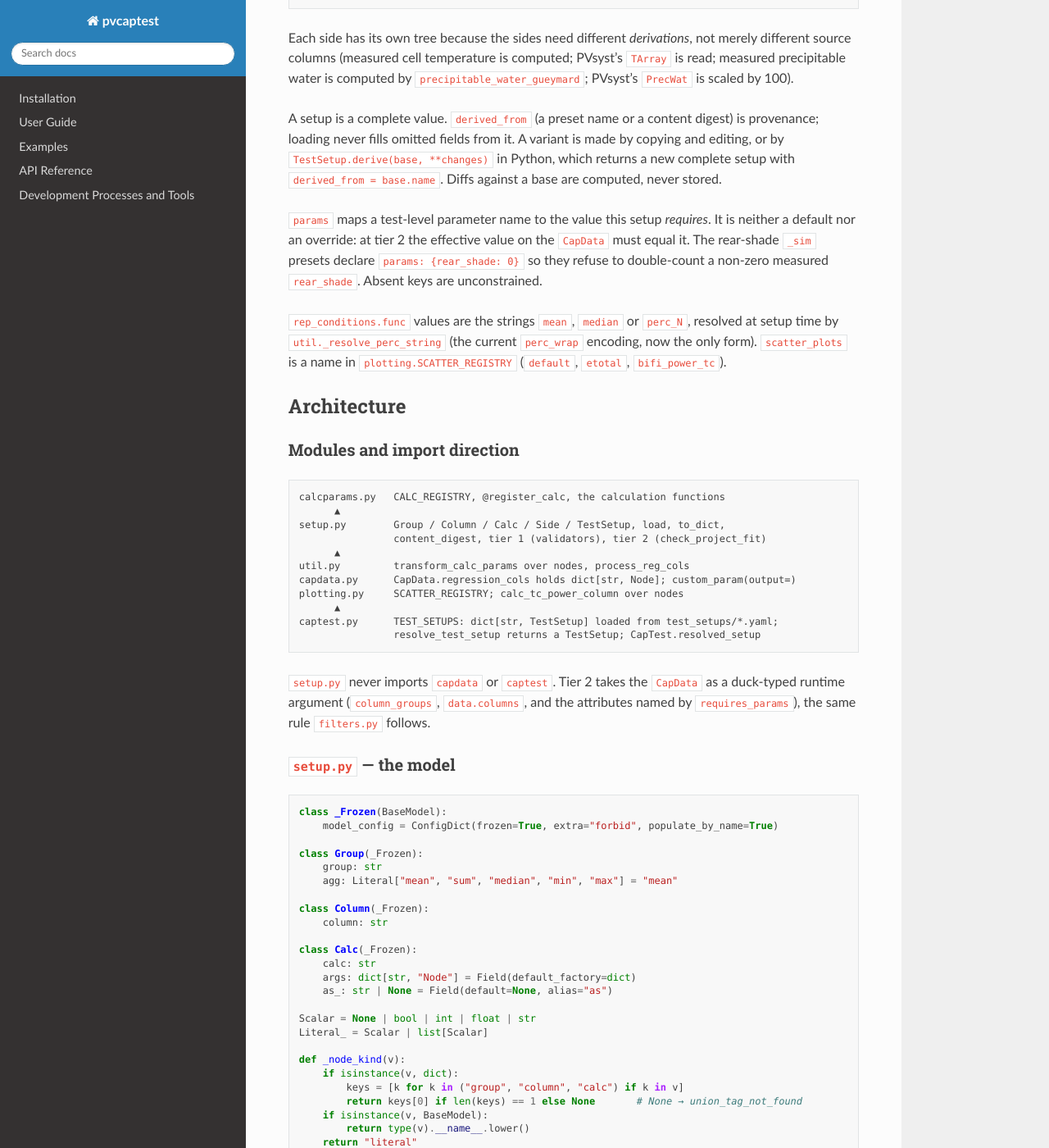
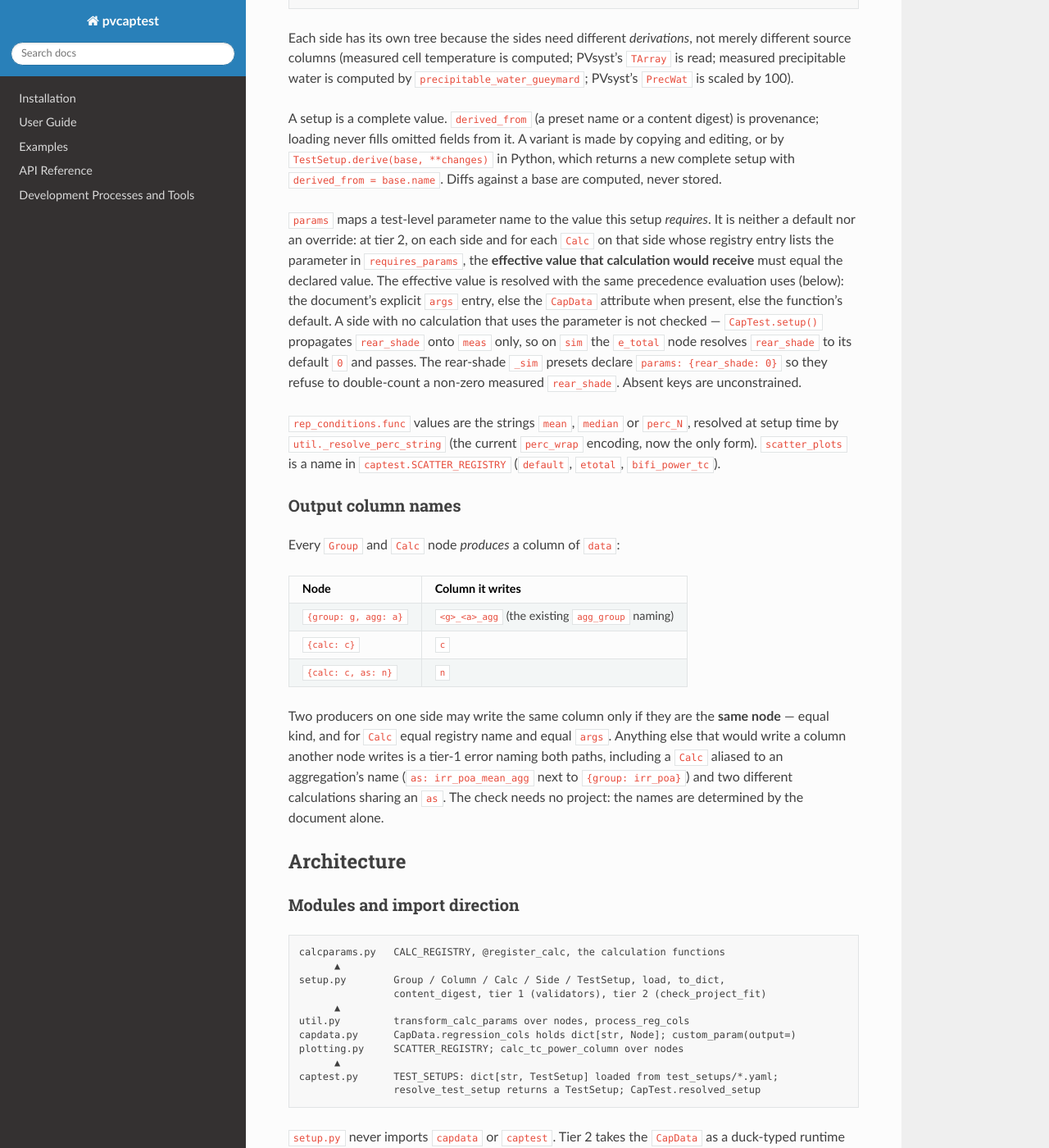
Before and after one commit to pvcaptest/pvcaptest, a Sphinx documentation site: the page built from docs/superpowers/specs/2026-09-22-test-setup-documents-design.md, in a window 1280 px wide and 1400 px high, scrolled down 2639 px. Shown: the whole window at 82% size. Built offline with Sphinx 7.4.7 and the Read the Docs theme 3.1.0, drawn with Linux system fonts in a browser that asks for light colours; some of the changed text lies outside the part shown.

Commit message:
docs: spec fixes from roborev review 436
params constraints checked per side against the effective value a
calculation would receive (rear_shade is meas-only; sim resolves e_total's
default); requires_params may be supplied explicitly in args with
document > CapData attribute > function default precedence; explicit null
reaches the function (custom_param injects only for absent kwargs);
output-column rule covers Group aggregation names and Calc aliases, and
requires identical nodes to share a column; to_dict keeps null fields
(only Calc.as omitted) so normalisation stays idempotent; percent_filter
typed to accept a two-item range. Tests added for each.

Co-Authored-By: Claude Fable 5.1 <noreply@anthropic.com>
Claude-Session: https://claude.ai/code/session_01AkqRVnUricrbyNJvB8VDk1

````diff
--- a/docs/superpowers/specs/2026-09-22-test-setup-documents-design.md
+++ b/docs/superpowers/specs/2026-09-22-test-setup-documents-design.md
@@ -134,15 +134,41 @@ variant is made by copying and editing, or by `TestSetup.derive(base,
 `derived_from = base.name`. Diffs against a base are computed, never stored.
 
 `params` maps a test-level parameter name to the value this setup
-*requires*. It is neither a default nor an override: at tier 2 the effective
-value on the `CapData` must equal it. The rear-shade `_sim` presets declare
-`params: {rear_shade: 0}` so they refuse to double-count a non-zero measured
-`rear_shade`. Absent keys are unconstrained.
+*requires*. It is neither a default nor an override: at tier 2, on each side
+and for each `Calc` on that side whose registry entry lists the parameter
+in `requires_params`, the **effective value that calculation would
+receive** must equal the declared value. The effective value is resolved
+with the same precedence evaluation uses (below): the document's explicit
+`args` entry, else the `CapData` attribute when present, else the
+function's default. A side with no calculation that uses the parameter is
+not checked — `CapTest.setup()` propagates `rear_shade` onto `meas` only,
+so on `sim` the `e_total` node resolves `rear_shade` to its default `0` and
+passes. The rear-shade `_sim` presets declare `params: {rear_shade: 0}` so
+they refuse to double-count a non-zero measured `rear_shade`. Absent keys
+are unconstrained.
 
 `rep_conditions.func` values are the strings `mean`, `median` or `perc_N`,
 resolved at setup time by `util._resolve_perc_string` (the current
 `perc_wrap` encoding, now the only form). `scatter_plots` is a name in
-`plotting.SCATTER_REGISTRY` (`default`, `etotal`, `bifi_power_tc`).
+`captest.SCATTER_REGISTRY` (`default`, `etotal`, `bifi_power_tc`).
+
+### Output column names
+
+Every `Group` and `Calc` node *produces* a column of `data`:
+
+| Node | Column it writes |
+|---|---|
+| `{group: g, agg: a}` | `<g>_<a>_agg` (the existing `agg_group` naming) |
+| `{calc: c}` | `c` |
+| `{calc: c, as: n}` | `n` |
+
+Two producers on one side may write the same column only if they are the
+**same node** — equal kind, and for `Calc` equal registry name and equal
+`args`. Anything else that would write a column another node writes is a
+tier-1 error naming both paths, including a `Calc` aliased to an
+aggregation's name (`as: irr_poa_mean_agg` next to `{group: irr_poa}`) and
+two different calculations sharing an `as`. The check needs no project: the
+names are determined by the document alone.
 
 ## Architecture
 
@@ -209,7 +235,7 @@ class RepConditions(_Frozen):
     func: dict[str, str] = Field(default_factory=dict)   # "mean" | "median" | "perc_N"
     w_vel: float | None = None
     irr_bal: bool = False
-    percent_filter: int | float | None = 20
+    percent_filter: float | tuple[float, float] = 20   # a two-item list in yaml
     front_poa: str = "poa"
     rc_kwargs: dict[str, Scalar] | None = None
 
@@ -236,12 +262,17 @@ mutable under `frozen=True` and `1 == 1.0` would dump differently.
 
 Identity and serialization:
 
-- `to_dict()` = `model_dump(mode="json", by_alias=True, exclude_none=True)`.
-  Defaults are materialised (`{group: temp_amb}` dumps as `{group:
-  temp_amb, agg: mean}`), so identity belongs to the *normalised* document.
+- `to_dict()` = `model_dump(mode="json", by_alias=True)`. Every field is
+  written, including those whose value is `null`, and defaults are
+  materialised (`{group: temp_amb}` dumps as `{group: temp_amb, agg:
+  mean}`), so identity belongs to the *normalised* document and a `null`
+  never changes meaning by being dropped. The one exception is `Calc.as`,
+  omitted when unset through a `model_serializer`, since an absent `as`
+  and `as: null` mean the same thing (write the registry name).
   Normalisation is idempotent: `load(to_dict(load(d))).to_dict() ==
   load(d).to_dict()` — that, not byte equality with the author's input, is
-  the round-trip property.
+  the round-trip property. Preset yaml files may omit defaults; the
+  normalised form is what is compared and digested.
 - `content_digest()` = sha256 of `canonical_json(to_dict())`, using the same
   canonical form ctsweep's `identity.canonical_json` defines (sorted keys, no
   whitespace, `ensure_ascii=False`, `allow_nan=False`). `util` gains
@@ -287,9 +318,20 @@ def spectral_factor_firstsolar(...):
 ```
 
 `requires_params` names the parameters `CapTest.setup()` propagates through
-`_downstream_attrs` and `custom_param` fills by `getattr(cd, key)` when the
-document does not supply them. `verbose` is supplied by the evaluator and is
-neither an argument nor a requirement. `data` is injected.
+`DOWNSTREAM_PARAMS` and `custom_param` fills by `getattr(cd, key)` when the
+document does not supply them. A document **may** supply one explicitly
+(`args: {base_temp: 20}`), which is how a single calculation overrides the
+test-wide value today. Precedence, for every parameter of a calculation:
+
+1. the document's `args` entry, if the key is present — including an
+   explicit `null`, which reaches the function as `None`
+   (`absolute_airmass(pressure=None)` means "use the default pressure");
+2. else the `CapData` attribute of that name, if the attribute exists and
+   is not `None`;
+3. else the function's own default.
+
+`verbose` is supplied by the evaluator and is neither an argument nor a
+requirement. `data` is injected.
 
 A test in `tests/test_calcparams.py` checks every entry against its
 function: `requires_params ⊆ signature.parameters`; each name in
@@ -336,23 +378,24 @@ def transform_calc_params(node, cd, agg_cache=None, verbose=True):
 
 `CapData.custom_param(func, *, output=None, verbose=True, **kwargs)` gains
 the `output` keyword (the column it writes; `func.__name__` when omitted,
-so direct callers are unaffected), drops its unused `*args`, and keeps its
-by-name injection of `CapData` attributes for kwargs that are absent or
-`None`. `process_reg_cols` still
-flattens `regression_cols` to `{variable: column}` in place;
+so direct callers are unaffected), drops its unused `*args`, and injects a
+`CapData` attribute **only for parameters absent from `kwargs`** — an
+explicit `None` is passed through, implementing precedence rule 1 above.
+(Today it also injects on `None`; the change is deliberate and tested.)
+The existing guard that refuses to inject a parameter whose name is also a
+column group id applies to absent parameters only. `process_reg_cols`
+still flattens `regression_cols` to `{variable: column}` in place;
 `regression_cols_preprocess` keeps the `Side` for `to_mapping`.
 
 Generated-column ownership: a `Calc` overwrites its output column on every
 `process_regression_columns`, so a re-run with a different setup never
 reuses a stale column of the same name. Aggregations keep today's reuse of
 an existing `<group>_<agg>_agg` column — the same group and function give
-the same numbers regardless of setup.
-
-Two `Calc` nodes on one side with the same output name and *equal* `args`
-are permitted; the second evaluation overwrites the column with identical
-values, which is harmless (caching them is a possible later optimisation,
-not part of this design). Same name, different `args`, no `as` is a tier-1
-error.
+the same numbers regardless of setup. The output-name rule under "Output
+column names" guarantees, before anything runs, that no two different
+nodes on a side write the same column; two *identical* nodes may, and the
+second evaluation overwrites with identical values (caching is a possible
+later optimisation, not part of this design).
 
 ### `captest.py` — presets and `CapTest`
 
@@ -410,13 +453,15 @@ for tier 1 and by an explicit path argument for tier 2.
   several discriminating keys, non-finite float, `agg` outside the allowed
   set.
 - `Calc`: `calc` in `CALC_REGISTRY` (did-you-mean hint); `args` keys ⊆ the
-  function's parameters minus `data`, `verbose` and `requires_params`;
-  every such parameter without a default is present in `args`.
+  function's parameters minus `data` and `verbose` (a `requires_params`
+  name may appear explicitly); every parameter that has no default and is
+  not in `requires_params` is present in `args`.
 - `TestSetup`: `reg_fml` parses (`util.parse_regression_formula`); lhs ∪
   rhs ⊆ keys of `meas.reg_cols` and of `sim.reg_cols`; `rep_conditions.func`
-  keys ⊆ rhs and values match `mean|median|perc_\d+`; per side, no two
-  `Calc` nodes with the same output name and different `args`; `params`
-  keys are names in `setup.DOWNSTREAM_PARAMS`.
+  keys ⊆ rhs and values match `mean|median|perc_\d+`; per side, the
+  output-column rule — every column written by a `Group` or `Calc` node is
+  written only by nodes equal to it; `params` keys are names in
+  `setup.DOWNSTREAM_PARAMS`.
 - `captest.py`, on loading `TEST_SETUPS` and in `resolve_test_setup`:
   `scatter_plots` in `SCATTER_REGISTRY`.
 
@@ -432,12 +477,17 @@ Runs in `CapTest.setup()` after prep and before evaluation, against the
 
 - every `Group.group` is a key of `cd.column_groups`;
 - every `Column.column` is in `cd.data.columns`;
-- for every `Calc` reached, every name in `requires_params` is an attribute
-  of `cd` whose value is not `None`, and every package in `requires_import`
-  is importable (`importlib.util.find_spec`);
-- a `Calc` output name does not shadow a column group id or an existing raw
-  column on that side;
-- for every key in `setup.params`, `getattr(cd, key) == value`.
+- for every `Calc` reached, every name in `requires_params` that is not
+  supplied in `args` resolves to a value (a `cd` attribute that is not
+  `None`, or a function default) — a parameter with no default, no `args`
+  entry and a `None` attribute is the `power_temp_coeff` failure; and every
+  package in `requires_import` is importable (`importlib.util.find_spec`);
+- no column written by a `Group` or `Calc` node is a column group id or an
+  existing raw column on that side;
+- for every key in `setup.params` and every `Calc` on this side whose
+  `requires_params` contains it, the effective value under the precedence
+  rules equals `setup.params[key]`. A side where no calculation uses the
+  key is not checked.
 
 The checks are collected and raised together as one `SetupFitError`
 listing every path, so an agent fixes a document in one pass. `CapTest`
@@ -498,10 +548,21 @@ presets are migrated.
    - unknown `calc`, unknown `args` key, missing required arg;
    - `reg_fml` variable absent from one side; `rep_conditions.func` key not
      in rhs;
-   - same output name, different `args`, no `as`;
+   - output-column collisions: same `calc`, different `args`, no `as`; two
+     different calculations sharing an `as`; a `Calc` with
+     `as: irr_poa_mean_agg` beside `{group: irr_poa}`; and the accepted
+     case — two identical `Calc` nodes — evaluated to one column;
    - non-finite float; dict literal;
    - `params: {rear_shade: 0}` against a `CapData` with `rear_shade=0.2`
-     (tier 2);
+     (tier 2), and the accepted case — the `_rear_shade_sim` preset on a
+     `sim` that has no `rear_shade` attribute, where `e_total` resolves it
+     to its default `0`;
+   - precedence: `args: {base_temp: 20}` reaches `power_temp_correct` while
+     the `CapData` has `base_temp=25`; `args: {pressure: null}` reaches
+     `absolute_airmass` as `None` even when a `pressure` column group
+     exists; a `requires_params` name absent from `args` is injected;
+   - normalisation with explicit `null` fields (`w_vel: null`) is
+     idempotent and digests equal the field-omitted form;
    - `Group` naming a group the project lacks; `Column` absent from the
      sim header; `requires_params` value `None` (`power_temp_coeff`);
      `requires_import` package missing (monkeypatched `find_spec`).
````
